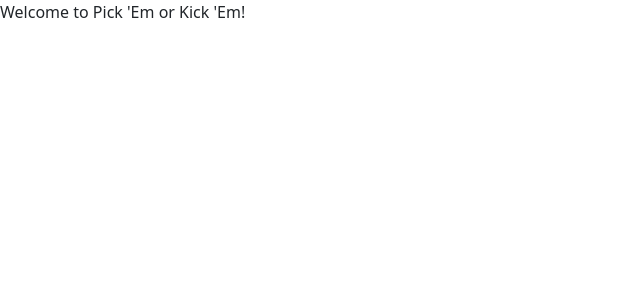
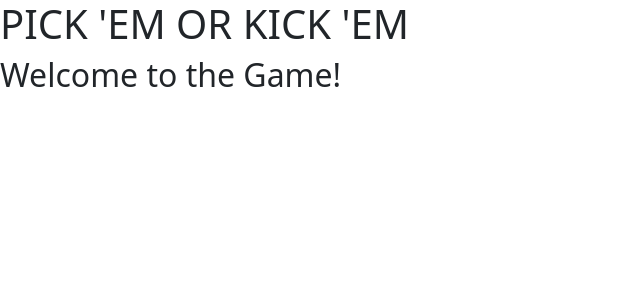
Before and after one commit to khoamelo/PickEmOrKickEm, a React (Vite) app in the folder client/: page / in a window 1280 px wide. Shown: the top 300 px of the page, without its empty margins (0-640 px from the left). Built offline with nearby package versions, Linux system fonts and the light colour scheme.

Commit message:
Added test HTML

```diff
--- a/client/src/App.jsx
+++ b/client/src/App.jsx
@@ -2,7 +2,10 @@ import React from 'react'
 
 function App() {
   return (
-    <div>Welcome to Pick 'Em or Kick 'Em!</div>
+    <>
+      <h1>PICK 'EM OR KICK 'EM</h1>
+      <h2>Welcome to the Game!</h2>
+    </>
   )
 }
 
```
